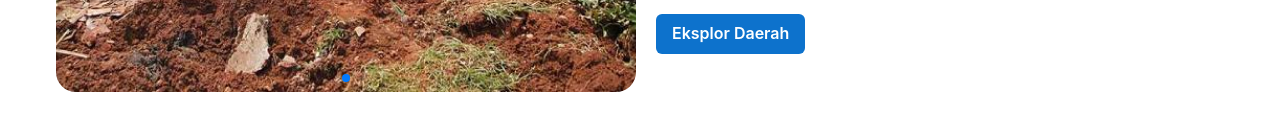
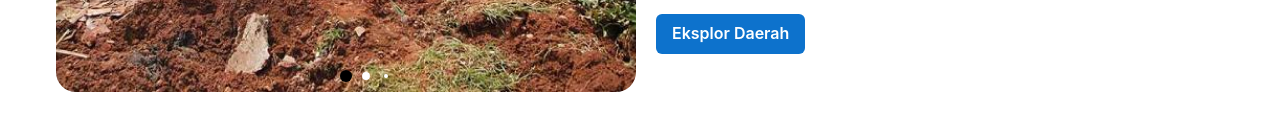
Before and after one commit to sandilokaa/georpardy-front-end, a React (Create React App) app: page / in a window 1280 px wide. Shown: the part 2049-2179 px from the top of the page. Built offline with nearby package versions, Linux system fonts and the light colour scheme.

Commit message:
docs: chage bullets color

```diff
--- a/src/assets/css/swiper.css
+++ b/src/assets/css/swiper.css
@@ -2,6 +2,19 @@
     width: 100%;
     height: 100%;
     border-radius: 20px;
+}
+
+.swiper-pagination-bullet{
+    background: #fff;
+    width: 12px;
+    height: 12px;
+    opacity: 1;
+}
+
+.swiper-pagination-bullet-active{
+    background-color: #000;
+    width: 12px;
+    height: 12px;
 }
 
 .swiper-slide {
```
